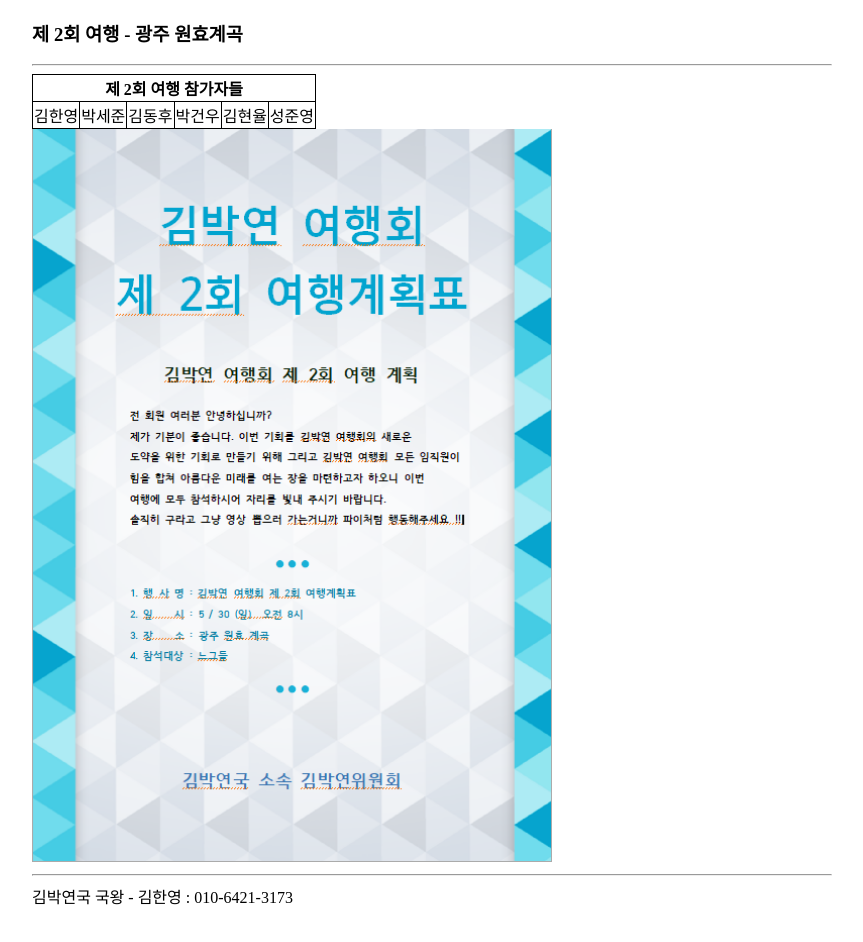
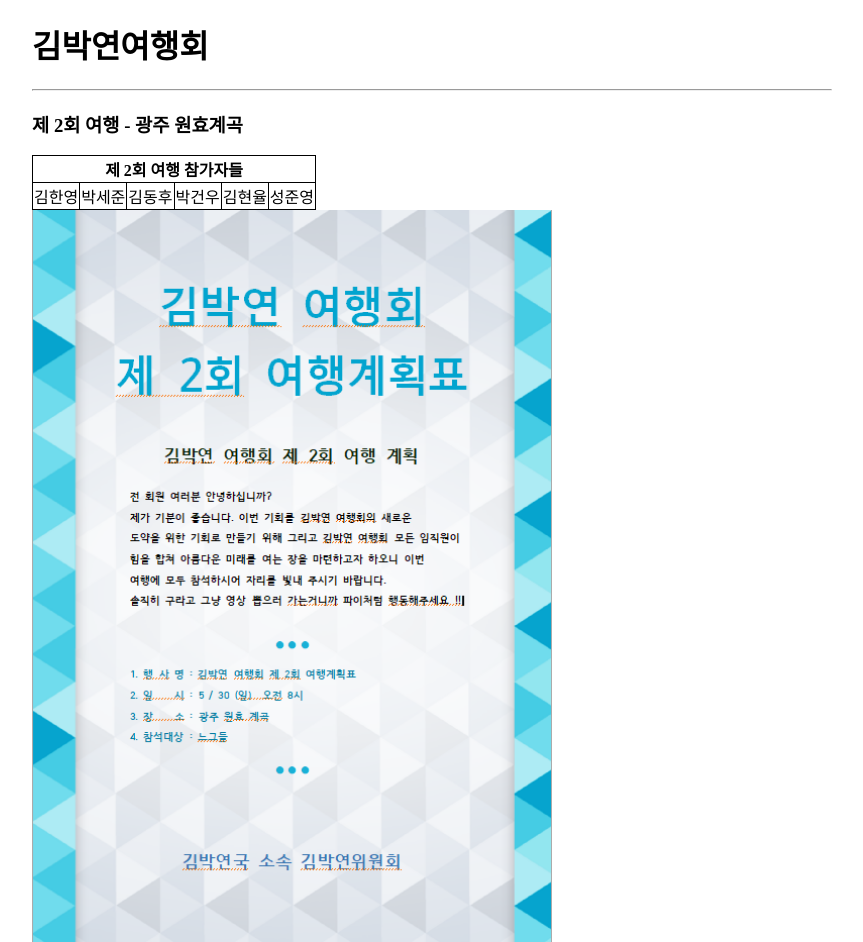
Before and after one commit to kim4445/Practice, a plain HTML site: page 2.html in a window 1280 px wide. Shown: the top 942 px of the page, without its empty margins (208-1071 px from the left). Before the commit the page ends 916 px from the top, so only its background shows below. Drawn offline with Linux system fonts and the light colour scheme.

Commit message:
Update 2.html

```diff
--- a/2.html
+++ b/2.html
@@ -14,8 +14,9 @@
 <body>
     <!--2회 여행-->
     <div id="container">
+        <h1>김박연여행회</h1>
+        <hr>
         <h3>제 2회 여행 - 광주 원효계곡</h3>
-        <hr>
         <table>
             <tr>
                 <th colspan="6">제 2회 여행 참가자들</th>
```
